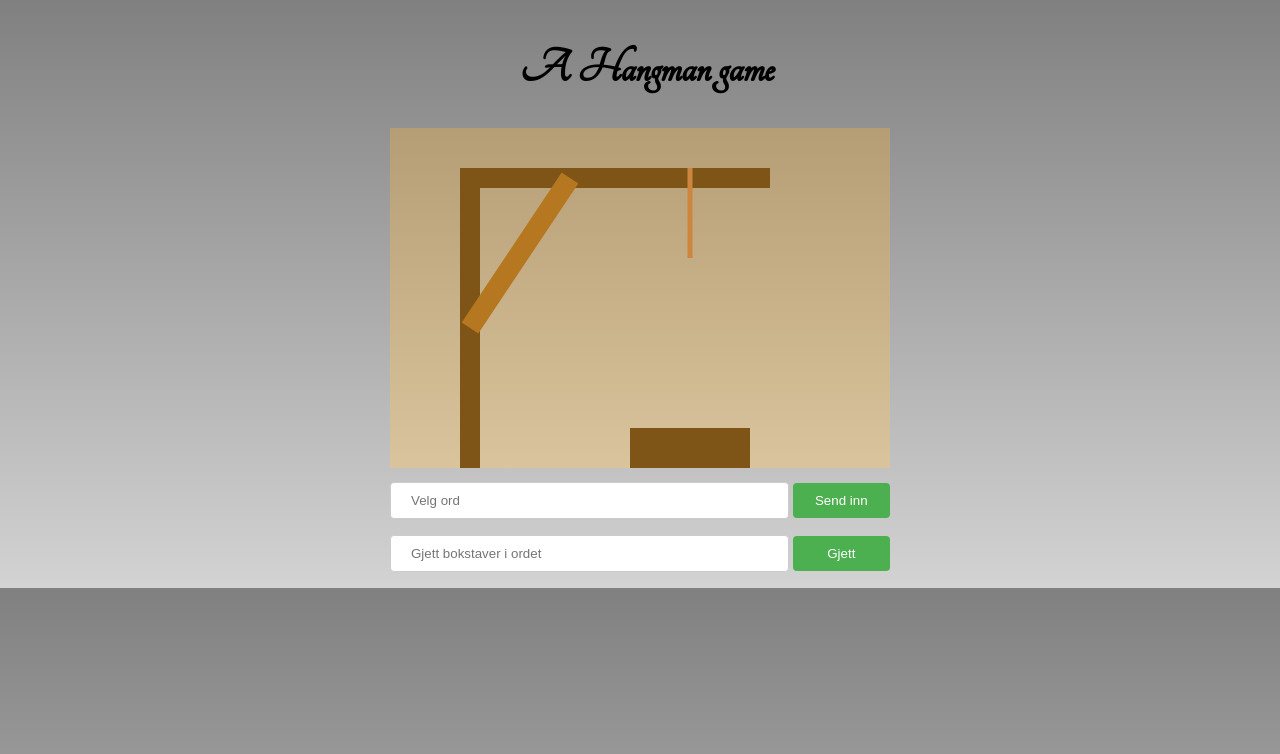
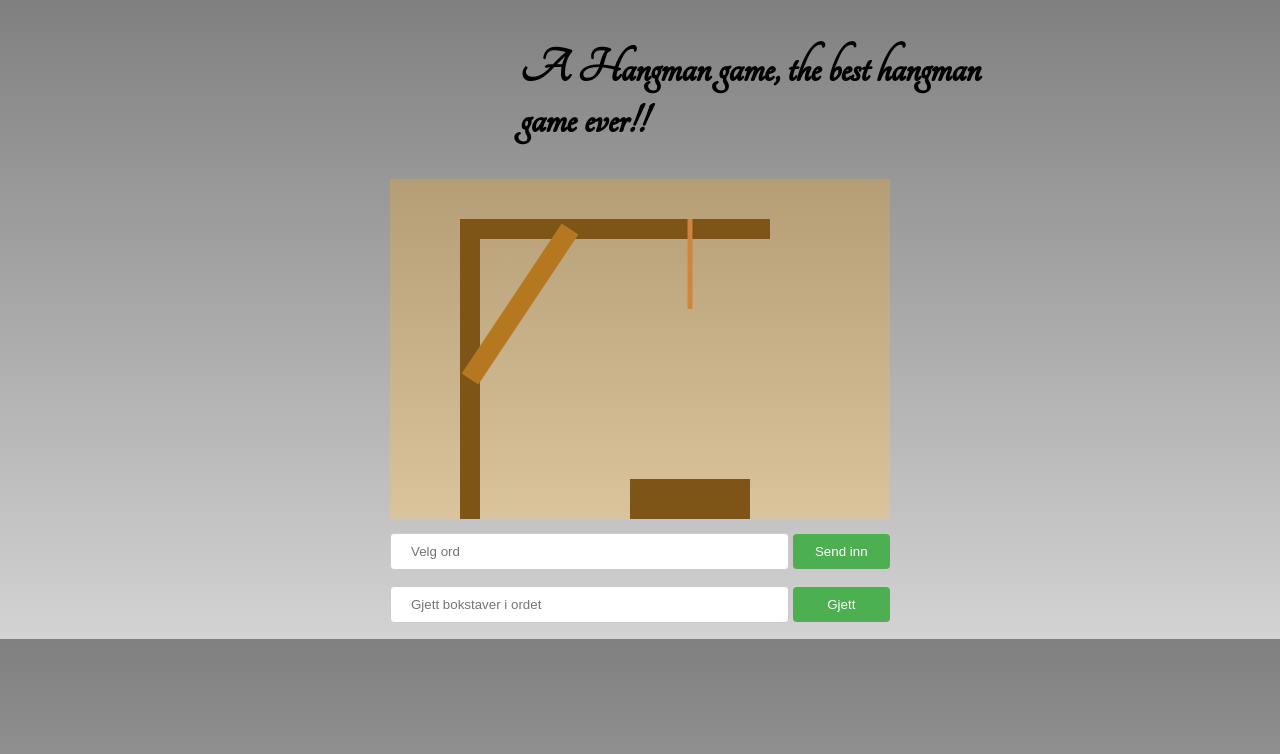
Before and after one commit to fredrikengseth/Hangman, a plain HTML site: page hangman/index.html in a window 1280 px wide. Drawn offline with Linux system fonts and the light colour scheme.

Commit message:
Update index.html
Fixed the whole game

```diff
--- a/hangman/index.html
+++ b/hangman/index.html
@@ -9,7 +9,7 @@
    <body>
       <main>
          <header>
-            <h1>A Hangman game</h1>
+            <h1>A Hangman game, the best hangman game ever!!</h1>
          </header>
          <canvas id="cnvs" width="500" height="340"></canvas>
          <!--<div id="posBox"></div>-->
```
